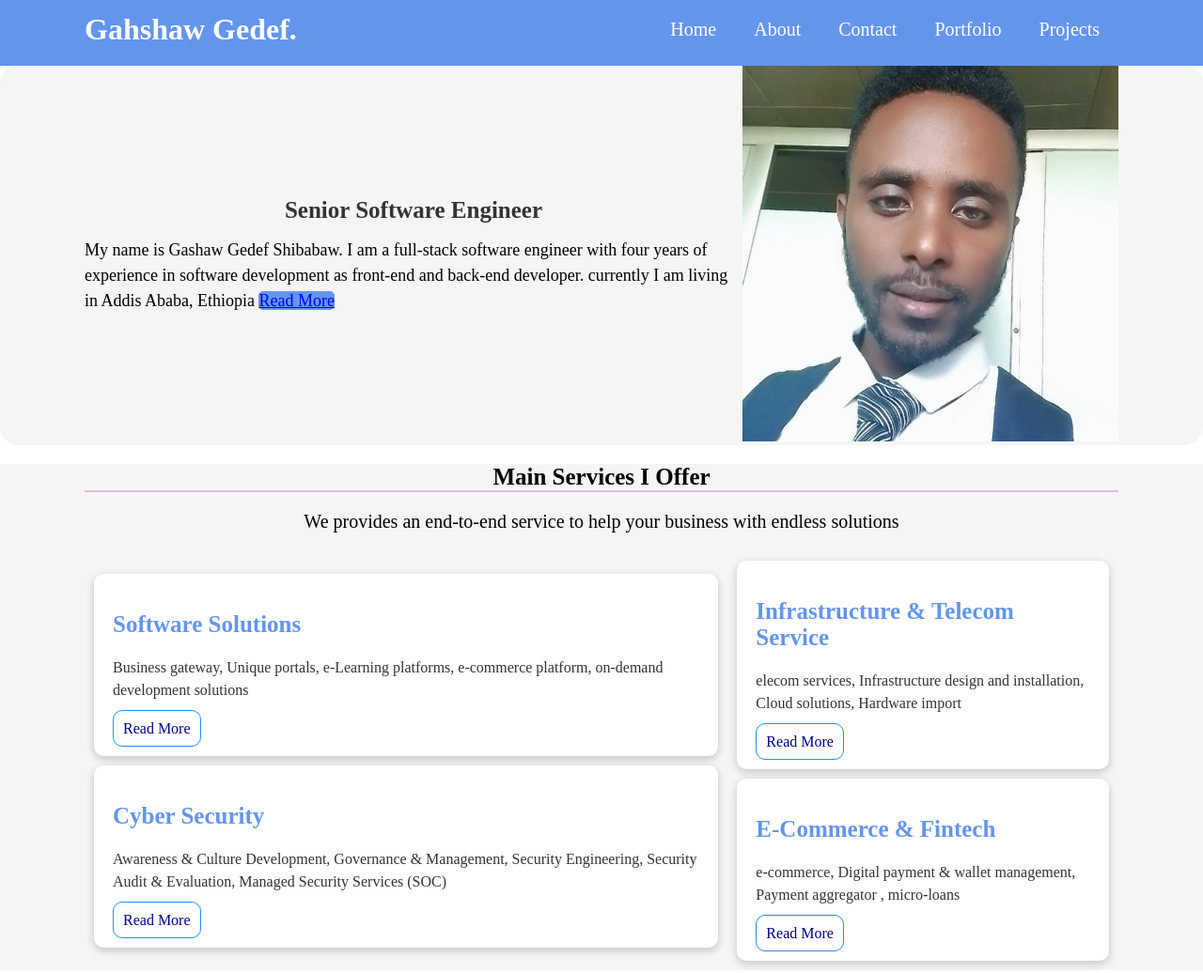
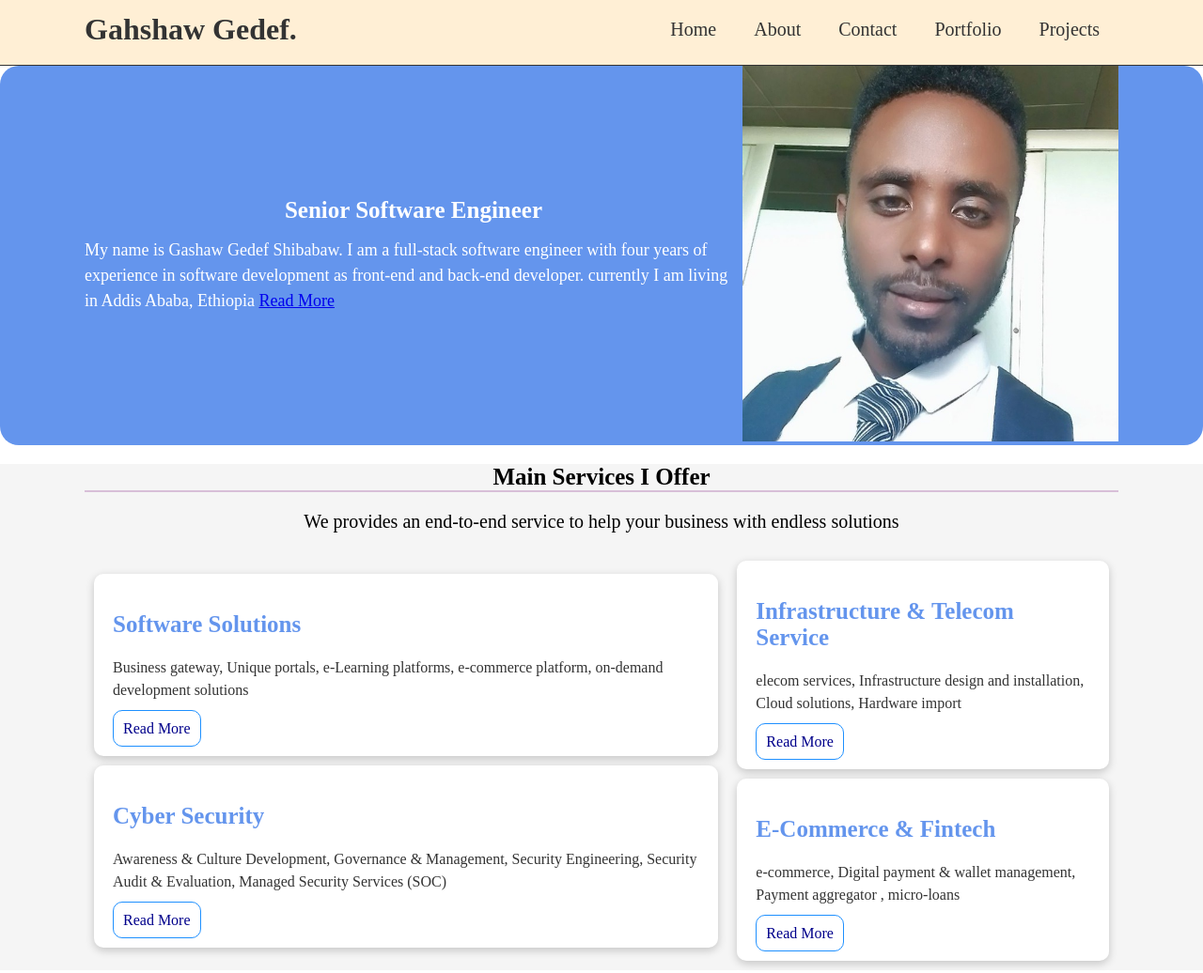
Before and after one commit to gashawgedef/my-personal-website, a plain HTML site: page index.html in a window 1280 px wide. Shown: the top 1036 px of the page at 94% size. Drawn offline with Linux system fonts and the light colour scheme.

Commit message:
gashity11

```diff
--- a/css/styles.css
+++ b/css/styles.css
@@ -10,9 +10,10 @@ body{
 
 }
 .navbar{
-    background-color: cornflowerblue;
+    background-color: papayawhip;
     width: 1100ppx;
     height: 70px;
+    border-bottom: 1px #333 solid;
 }
 .container{
     max-width: 1100px;
@@ -21,7 +22,7 @@ body{
 .navbar .logo{
     text-align: center;
     font-weight: 400;
-    color: #fff;
+    color: #333;
 }
 .navbar .container{
     display: flex;
@@ -40,18 +41,18 @@ body{
 }
 .navbar .main-nav a{
     text-decoration: none;
-    color: #fff;
+    color: #333;
     font-size: 20px;
 }
 
 .navbar .main-nav a:hover{
-    border-bottom: 2px #fff solid;
+    border-bottom: 2px darkblue solid;
 }
 
 /*Header */
 .header{
-    background-color: #F5F5F5;
-    color: #fff;
+    background-color: cornflowerblue;
+    color: #333;
     min-height: 200px;
     border-radius: 20px;
 }
@@ -71,12 +72,12 @@ body{
     text-align: center;
     font-size: 25px;
     font-weight: bold;
-    color: #333;
+    color: #fff;
     margin-bottom: 15px;
 }
 .text-center p{
     font-size: 18px;
-    color: #000;
+    color: #fff;
     line-height: 1.5;
 }
 
@@ -124,9 +125,6 @@ body{
     line-height: 1.5;
 }
 .card{
-    /* border-radius: 5px;
-
-    padding: 20px; */
     background-color: #fff;
   color: #333;
   border-radius: 10px;
```
